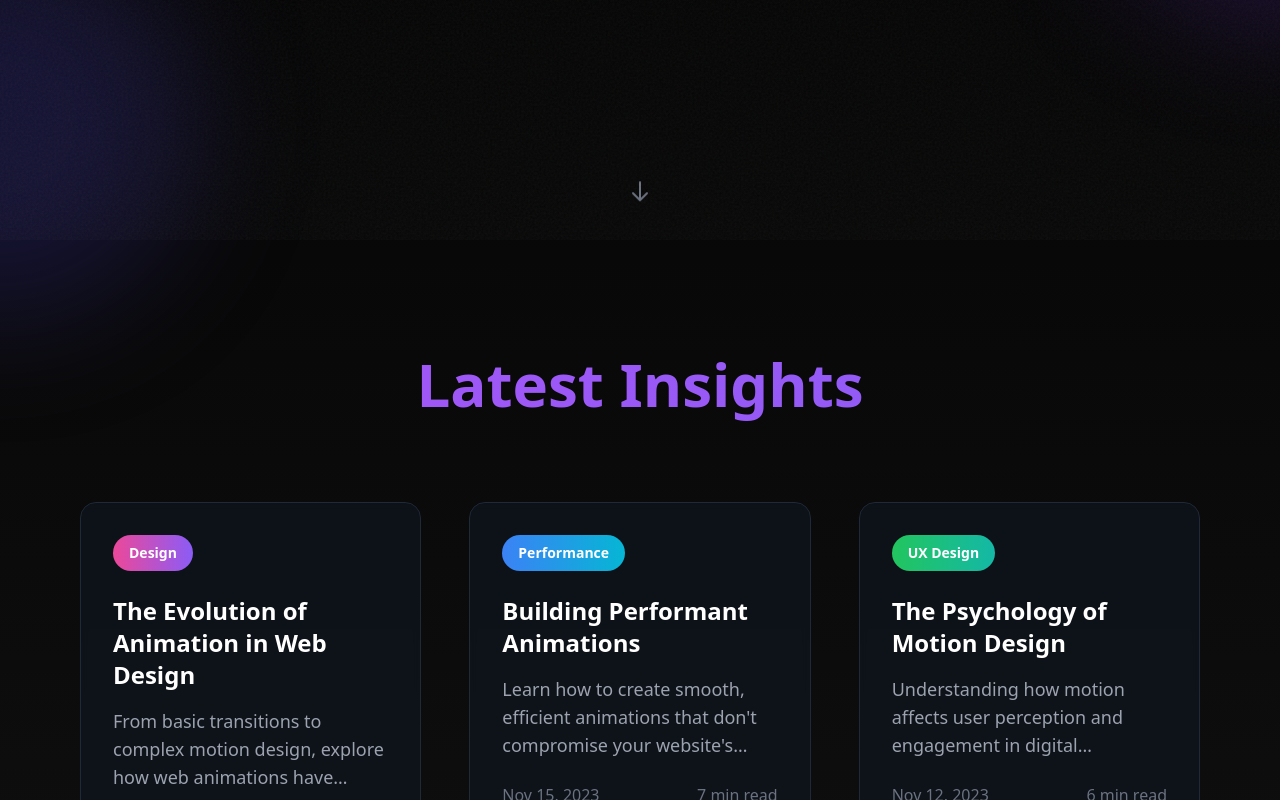
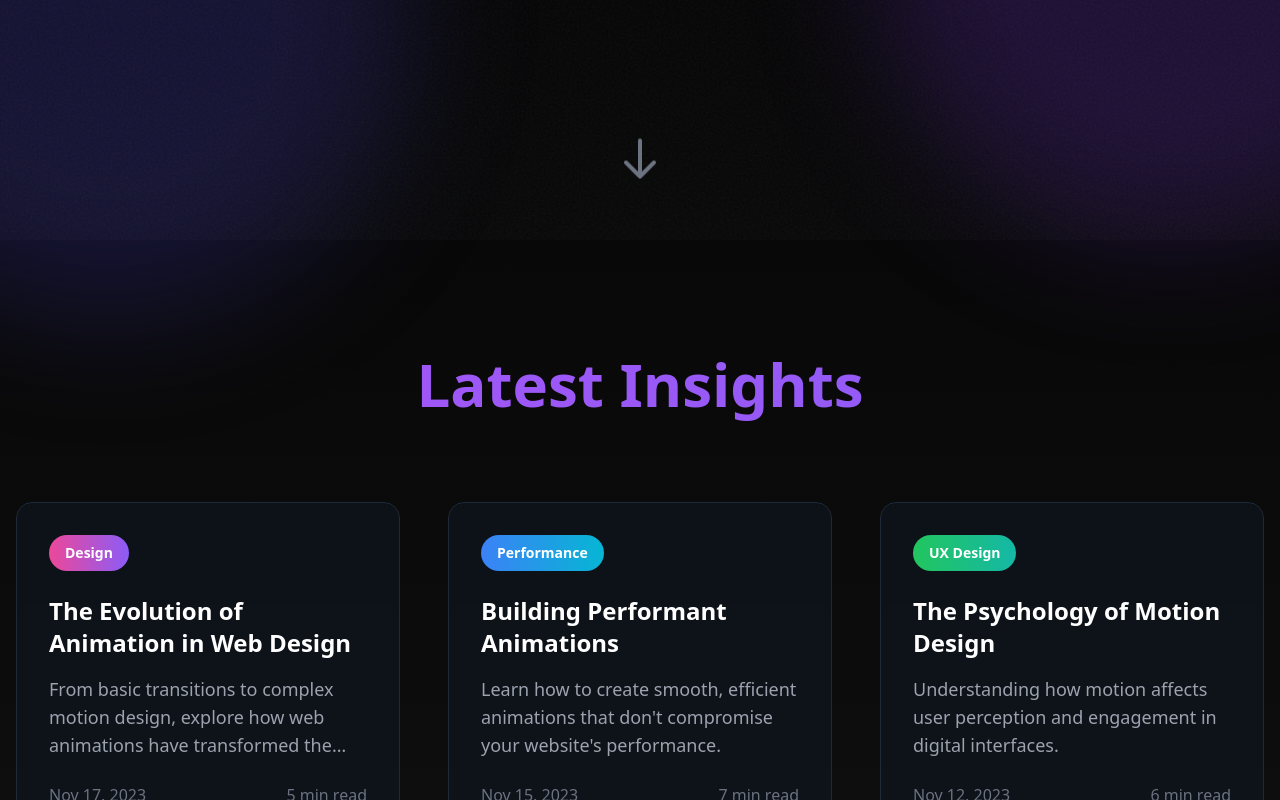
Before and after one commit to cashys/smooth, a Next.js app: page / in a window 1280 px wide. Shown: the part 560-1360 px from the top of the page. Built offline with nearby package versions, Linux system fonts and the light colour scheme.

Commit message:
feat: increase sizes of arrow, glowing circles, and blog section

```diff
--- a/app/page.tsx
+++ b/app/page.tsx
@@ -87,18 +87,20 @@ export default function Home() {
           </div>
         </div>
 
-        <div className="bg-element-1 absolute -z-10 w-96 h-96 bg-violet-600/20 rounded-full blur-3xl top-1/4 -right-48 animate-float" />
-        <div className="bg-element-2 absolute -z-10 w-96 h-96 bg-indigo-600/20 rounded-full blur-3xl -bottom-24 -left-48 animate-float-delayed" />
+        <div className="bg-element-1 absolute -z-10 w-[600px] h-[600px] bg-violet-600/20 rounded-full blur-3xl top-1/4 -right-48 animate-float" />
+        <div className="bg-element-2 absolute -z-10 w-[600px] h-[600px] bg-indigo-600/20 rounded-full blur-3xl -bottom-24 -left-48 animate-float-delayed" />
 
         <div
-          className="scroll-text absolute bottom-8 left-1/2 transform -translate-x-1/2 text-gray-500"
+          className="arrow-container absolute bottom-12 left-1/2 -translate-x-1/2"
           style={{ opacity: scrollOpacity }}
         >
           <svg
-            className="w-6 h-6 animate-bounce"
+            xmlns="http://www.w3.org/2000/svg"
             fill="none"
+            viewBox="0 0 24 24"
+            strokeWidth={1.5}
             stroke="currentColor"
-            viewBox="0 0 24 24"
+            className="w-12 h-12 text-gray-500 animate-bounce"
           >
             <path strokeLinecap="round" strokeLinejoin="round" strokeWidth={2} d="M19 14l-7 7m0 0l-7-7m7 7V3" />
           </svg>
@@ -106,7 +108,7 @@ export default function Home() {
       </section>
 
       {/* Blog Posts Section */}
-      <section className="px-4 py-24 max-w-6xl mx-auto">
+      <section className="px-4 py-24 max-w-7xl mx-auto">
         <h2 className="text-6xl font-bold mb-16 text-center bg-gradient-to-r from-purple-500 to-violet-500 text-transparent bg-clip-text leading-relaxed pb-1">
           Latest Insights
         </h2>
```
